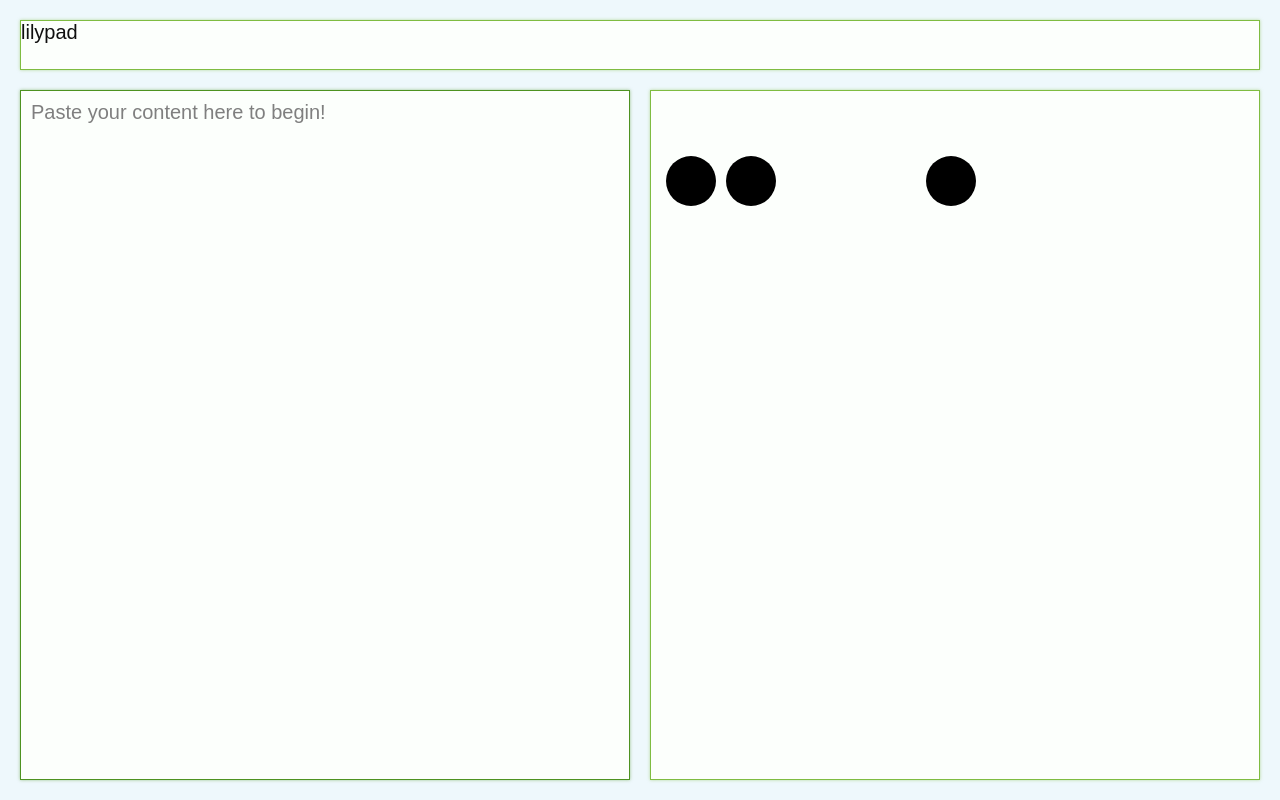
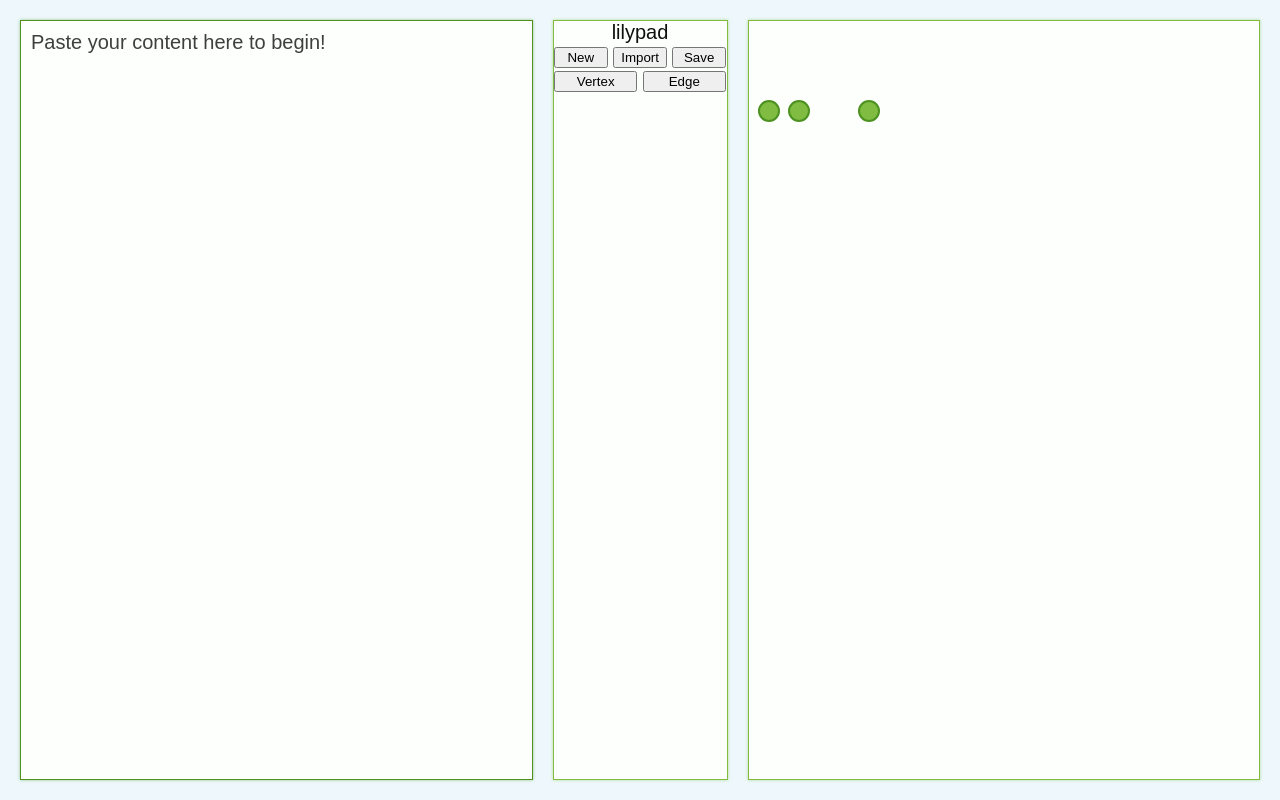
Before and after one commit to caretcaret/fruitpicker, a plain HTML site: page prototype/index.html in a window 1280 px wide. Drawn offline with Linux system fonts and the light colour scheme.

Commit message:
Use 3-column layout; initial d3 code

```diff
--- a/prototype/index.html
+++ b/prototype/index.html
@@ -9,25 +9,27 @@
   </head>
   <body onload="document.getElementById('source').focus();">
     <div id="container">
-      <header class="panel">lilypad</header>
-      <div id="source" class="two-col panel editable" contenteditable="true">
+      <div id="source" class="three-col panel editable" contenteditable="true">
         <span class="placeholder">Paste your content here to begin!</span>
       </div>
-      <div id="repr" class="two-col panel">
-        <svg xmlns="http://www.w3.org/2000/svg"></svg>
+      <div id="control" class="three-col panel">
+        <div>lilypad</div>
+        <div class="row-3">
+          <button id="btn_new">New</button>
+          <button id="btn_import">Import</button>
+          <button id="btn_save">Save</button>
+        </div>
+        <div class="row-2">
+          <button id="btn_vertex">Vertex</button>
+          <button id="btn_edge">Edge</button>
+        </div>
+        <svg xmlns="http://www.w3.org/2000/svg" id="construction"></svg>
+      </div>
+      <div id="repr" class="three-col panel">
+        <svg xmlns="http://www.w3.org/2000/svg" id="graph"></svg>
       </div>
     </div>
 
-  <script>
-    //<![CDATA[
-    var repr = d3.select('#repr svg');
-    repr.selectAll('circle')
-        .data([40, 100, 300])
-        .enter().append('circle')
-        .attr('cy', 90)
-        .attr('cx', String)
-        .attr('r', 25);
-    //]]>
-  </script>
+    <script src="main.js"></script>
   </body>
 </html>
--- /dev/null
+++ b/prototype/main.js
@@ -0,0 +1,38 @@
+(function(){
+var graph = d3.select('#graph');
+var construction = d3.select('#construction');
+
+/* vertex construction interface */
+function new_vertex() {
+  var x = 87.5;
+  var y = 80;
+  construction.append('circle')
+    .attr('cx', x)
+    .attr('cy', y)
+    .attr('r', 75)
+    .attr('fill', '#7fbc41')
+    .attr('stroke', '#4d9221')
+    .attr('stroke-width', 2);
+  construction.append('text')
+    .attr('x', x)
+    .attr('y', y)
+    .attr('fill', '#ffffff')
+    .attr('font-size', '144px')
+    .attr('style', 'text-anchor: middle; dominant-baseline: central;')
+    .text('+');
+}
+
+d3.select('#btn_vertex')
+  .on('click', new_vertex);
+
+/* vertex examples */
+graph.selectAll('circle')
+  .data([20, 50, 120])
+  .enter().append('circle')
+  .attr('cy', 90)
+  .attr('cx', String)
+  .attr('r', 10)
+  .attr('fill', '#7fbc41')
+  .attr('stroke', '#4d9221')
+  .attr('stroke-width', 2);
+})();
--- a/prototype/screen.css
+++ b/prototype/screen.css
@@ -8,7 +8,7 @@ body {
 }
 
 /* general layout */
-html, body, #container, header, #source, #repr {
+html, body, #container, header, .panel {
 	width: 100%;
 	box-sizing: border-box;
 }
@@ -23,20 +23,26 @@ header {
 	width: 100%;
 	height: 50px;
 }
-#source.two-col, #repr.two-col {
+.three-col {
 	position: absolute;
 	height: auto;
 	bottom: 20px;
-	top: 90px;
-	width: calc(50% - 30px);
+	top: 20px;
 }
-#source.two-col {
+#source.three-col {
 	left: 20px;
+	width: calc(50% - 127.5px);
 }
-#repr.two-col {
+#control.three-col {
+	left: calc(50% - 87.5px);
+	right: calc(50% - 87.5px);
+	width: 175px;
+}
+#repr.three-col {
 	right: 20px;
+	width: calc(50% - 127.5px);
 }
-#repr.two-col svg {
+#repr.three-col svg {
 	position: absolute;
 	top: 0;
 	left: 0;
@@ -44,6 +50,15 @@ header {
 	bottom: 0;
 	width: 100%;
 	height: calc(100% + 2px);
+}
+#control.three-col svg {
+	position: absolute;
+	top: 100;
+	left: 0;
+	right: 0;
+	bottom: 0;
+	width: 100%;
+	height: calc(100% - 98px);
 }
 #source.hide {
 
@@ -73,7 +88,16 @@ body {
 	color: #0f0f0f;
 }
 .panel .placeholder {
-	color: #7f7f7f;
+	color: #3f3f3f;
+}
+#control {
+	text-align: center;
+}
+.row-3 button {
+	width: 31%;
+}
+.row-2 button {
+	width: 48%;
 }
 
 /* debug */
```
